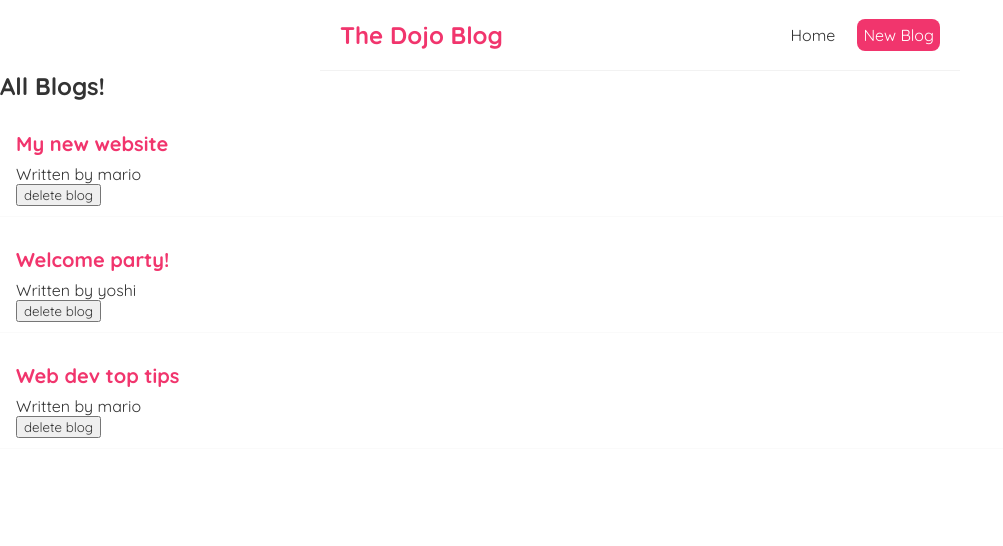
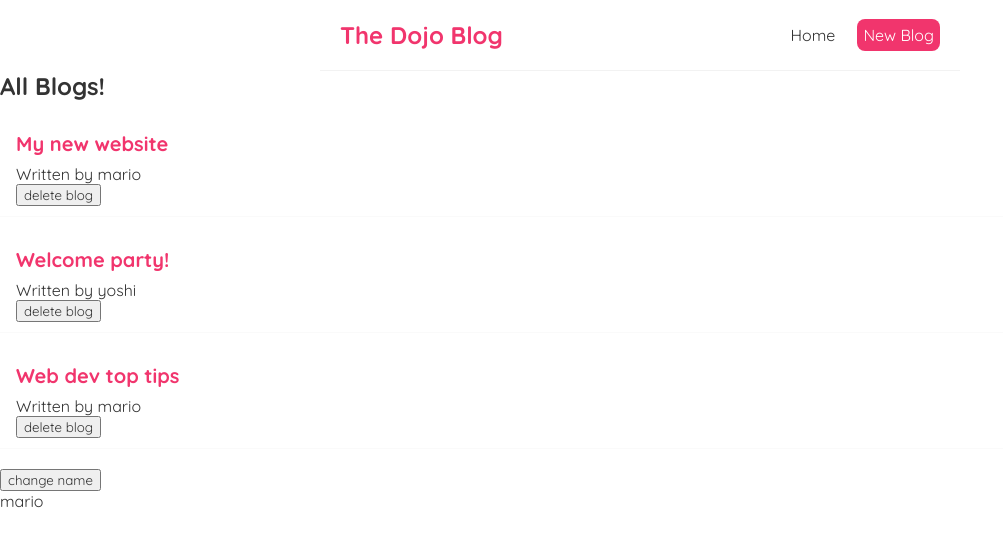
Before and after one commit to SasnarineDeodat/Full-Modern-React-Tutorial, a React (Create React App) app: page / in a window 1280 px wide. Shown: the top 546 px of the page, without its empty margins (0-1003 px from the left). Built offline with nearby package versions, Linux system fonts and the light colour scheme.

Commit message:
useEffect Dependencies

```diff
--- a/src/Home.js
+++ b/src/Home.js
@@ -13,18 +13,22 @@
       id: 3,
     },
   ]);
+
+  const [name, setName] = useState("mario");
   const handleDelete = (id) => {
     const newBlogs = blogs.filter((blog) => blog.id !== id);
     setBlogs(newBlogs);
   };
   useEffect(() => {
     console.log("use effect run");
-    console.log(blogs);
-  })
+    console.log(name);
+  }, [name]);
 
   return (
     <div className="home">
       <BlogList blogs={blogs} title="All Blogs!" handleDelete={handleDelete} />
+      <button onClick={() => setName("luigi")}>change name</button>
+      <p>{name}</p>
     </div>
   );
 };
```
